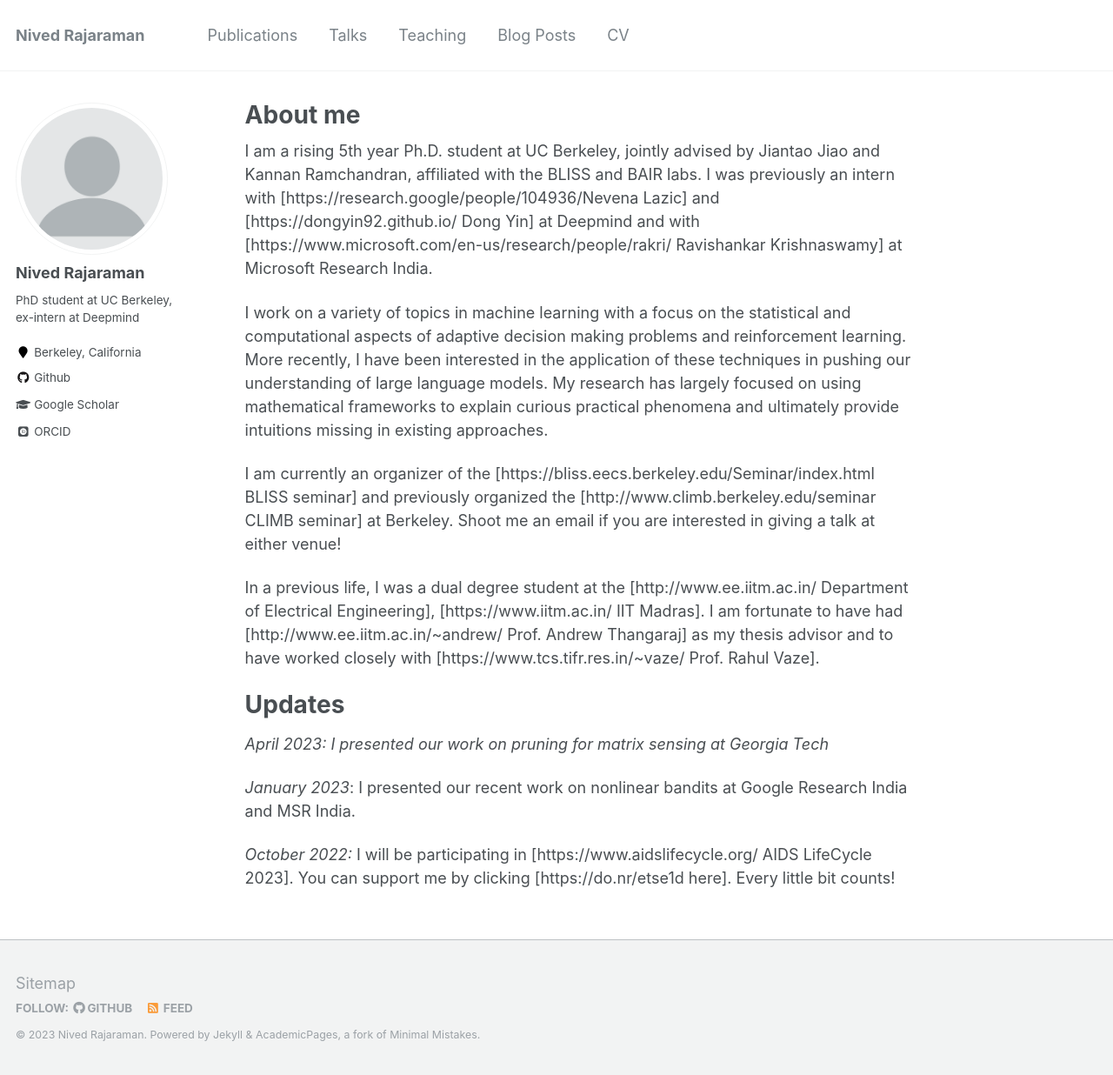
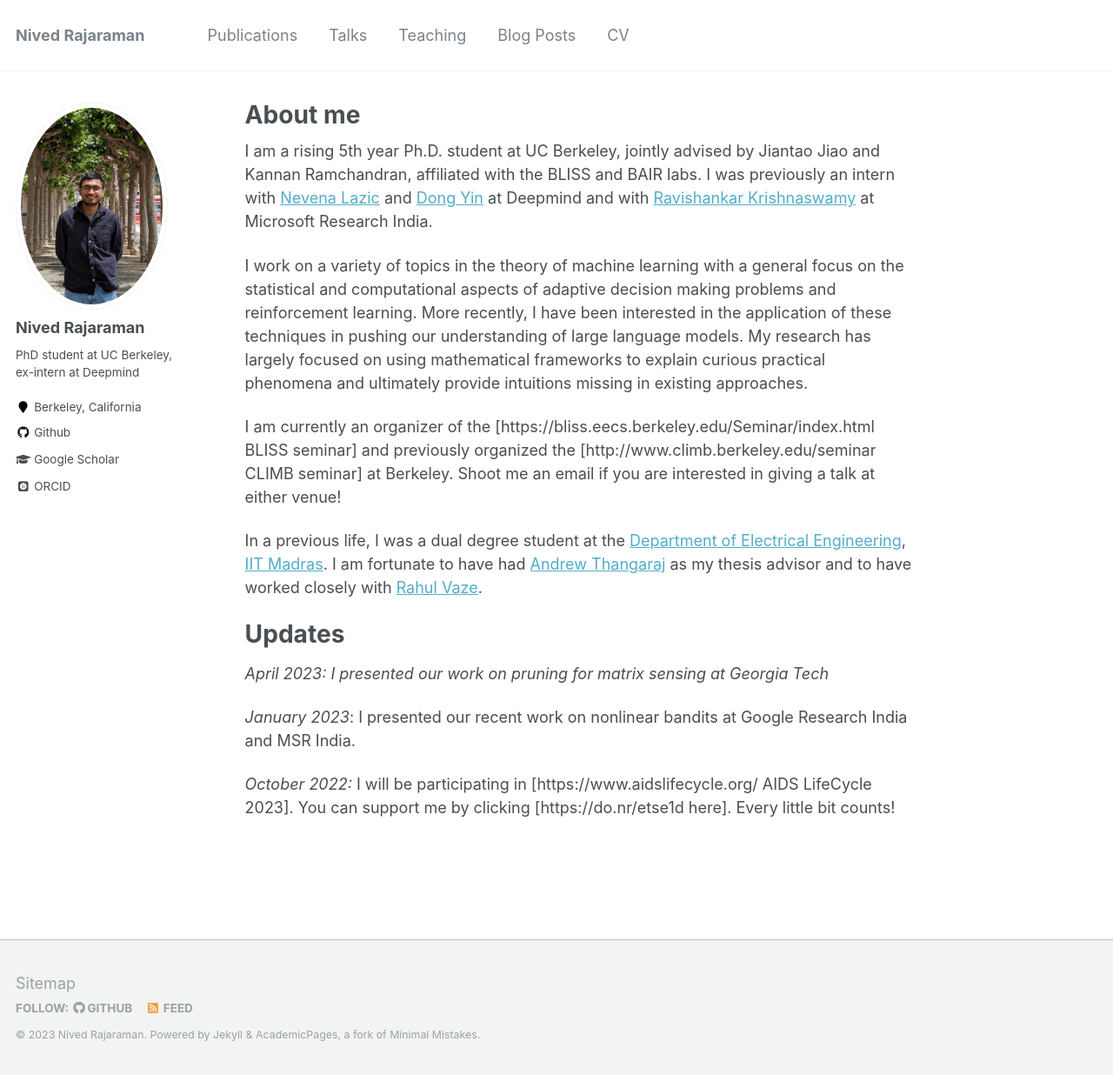
Before and after one commit to nivedr/nivedr.github.io, a Jekyll site: the page built from _pages/about.md, in a window 1280 px wide and 1236 px high. Shown: the whole window at 87% size. Built offline with Jekyll 4.4.1, drawn with Linux system fonts in a browser that asks for light colours; some web fonts are replaced.

Commit message:
edit about.md

```diff
--- a/_config.yml
+++ b/_config.yml
@@ -81,7 +81,7 @@ analytics:
 # Site Author
 author:
   name             : "Nived Rajaraman"
-  avatar           : "profile.png"
+  avatar           : "nived-SF-trees.jpeg"
   bio              : "PhD student at UC Berkeley, ex-intern at Deepmind"
   location         : "Berkeley, California"
   employer         :
@@ -109,7 +109,7 @@ author:
   stackoverflow    : # http://stackoverflow.com/users/123456/username
   steam            :
   tumblr           :
-  # twitter          : "replacethistwitterhandle"
+  twitter          : #"replacethistwitterhandle"
   vine             :
   weibo            :
   xing             :
--- a/_pages/about.md
+++ b/_pages/about.md
@@ -8,13 +8,13 @@ redirect_from:
   - /about.html
 ---
 
-I am a rising 5th year Ph.D. student at UC Berkeley, jointly advised by Jiantao Jiao and Kannan Ramchandran, affiliated with the BLISS and BAIR labs. I was previously an intern with [https://research.google/people/104936/Nevena Lazic] and [https://dongyin92.github.io/ Dong Yin] at Deepmind and with [https://www.microsoft.com/en-us/research/people/rakri/ Ravishankar Krishnaswamy] at Microsoft Research India.
+I am a rising 5th year Ph.D. student at UC Berkeley, jointly advised by Jiantao Jiao and Kannan Ramchandran, affiliated with the BLISS and BAIR labs. I was previously an intern with [Nevena Lazic](https://research.google/people/104936/) and [Dong Yin](https://dongyin92.github.io/) at Deepmind and with [Ravishankar Krishnaswamy](https://www.microsoft.com/en-us/research/people/rakri/) at Microsoft Research India.
 
-I work on a variety of topics in machine learning with a focus on the statistical and computational aspects of adaptive decision making problems and reinforcement learning. More recently, I have been interested in the application of these techniques in pushing our understanding of large language models. My research has largely focused on using mathematical frameworks to explain curious practical phenomena and ultimately provide intuitions missing in existing approaches.
+I work on a variety of topics in the theory of machine learning with a general focus on the statistical and computational aspects of adaptive decision making problems and reinforcement learning. More recently, I have been interested in the application of these techniques in pushing our understanding of large language models. My research has largely focused on using mathematical frameworks to explain curious practical phenomena and ultimately provide intuitions missing in existing approaches.
 
 I am currently an organizer of the [https://bliss.eecs.berkeley.edu/Seminar/index.html BLISS seminar] and previously organized the [http://www.climb.berkeley.edu/seminar CLIMB seminar] at Berkeley. Shoot me an email if you are interested in giving a talk at either venue!
 
-In a previous life, I was a dual degree student at the [http://www.ee.iitm.ac.in/ Department of Electrical Engineering], [https://www.iitm.ac.in/ IIT Madras]. I am fortunate to have had  [http://www.ee.iitm.ac.in/~andrew/ Prof. Andrew Thangaraj] as my thesis advisor and to have worked closely with [https://www.tcs.tifr.res.in/~vaze/ Prof. Rahul Vaze].
+In a previous life, I was a dual degree student at the [Department of Electrical Engineering](http://www.ee.iitm.ac.in/), [IIT Madras](https://www.iitm.ac.in/). I am fortunate to have had [Andrew Thangaraj](http://www.ee.iitm.ac.in/~andrew/) as my thesis advisor and to have worked closely with [Rahul Vaze](https://www.tcs.tifr.res.in/~vaze/).
 
 Updates
 ======
```
Also changed, not shown: images/fastsecagg.png (added), images/nived-SF-trees.jpeg (added), images/noisy_hopper_new.png (added), 1 other file.
